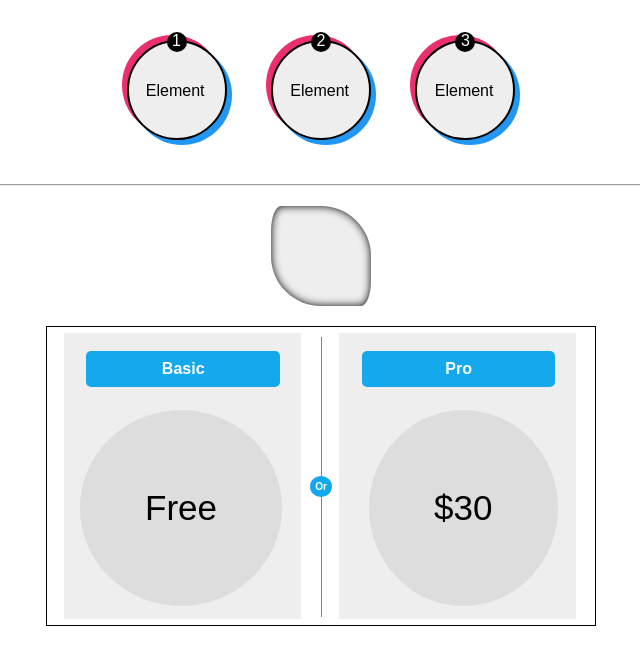
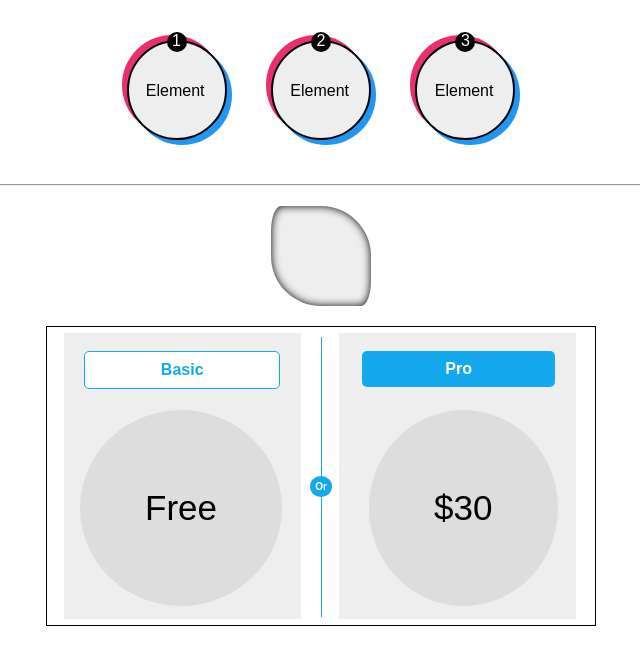
Before and after one commit to mazerouki/css-assignments-lesson-from-38-to-41, a plain HTML site: page index.html in a window 1280 px wide. Shown: the whole page, without its empty margins (319-959 px from the left). Drawn offline with Linux system fonts and the light colour scheme.

Commit message:
colors minor edit

```diff
--- a/index.html
+++ b/index.html
@@ -5,7 +5,7 @@
     <meta http-equiv="X-UA-Compatible" content="IE=edge" />
     <meta name="viewport" content="width=device-width, initial-scale=1.0" />
     <link rel="stylesheet" href="style.css" />
-    <title>Document</title>
+    <title>CSS 38 to 41</title>
   </head>
   <body>
     <div class="first">
--- a/style.css
+++ b/style.css
@@ -111,8 +111,9 @@
 }
 .basic::after {
     content: "Basic";
-    background-color: #14a9ed;
-    color: white;
+    background-color: white;
+    color: #14a9ed;
+    border: 1px solid #14a9ed;
     position: absolute;
     width: 80%;
     text-align: center;
```
